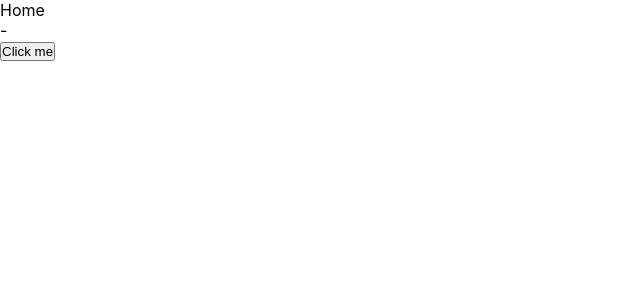
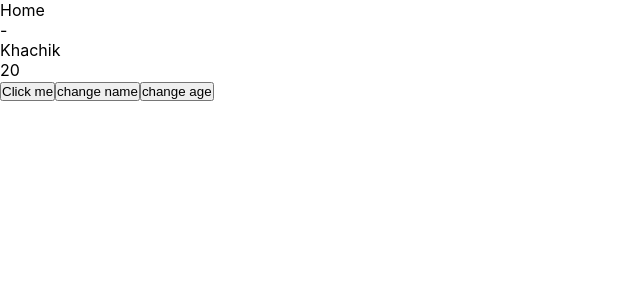
Before and after one commit to KhachGevorgyan94/Function-components, a React (Create React App) app: page / in a window 1280 px wide. Shown: the top 300 px of the page, without its empty margins (0-640 px from the left). Built offline with nearby package versions, Linux system fonts and the light colour scheme.

Commit message:
redux toolkit

```diff
--- a/package.json
+++ b/package.json
@@ -3,6 +3,7 @@
   "version": "0.1.0",
   "private": true,
   "dependencies": {
+    "@reduxjs/toolkit": "^1.9.7",
     "@testing-library/jest-dom": "^5.17.0",
     "@testing-library/react": "^13.4.0",
     "@testing-library/user-event": "^13.5.0",
--- a/src/pages/home/index.jsx
+++ b/src/pages/home/index.jsx
@@ -1,27 +1,43 @@
 import {useDispatch, useSelector} from "react-redux";
 import {useEffect} from "react";
+import usersSlice, {changeAge, changeName} from "../../store/reducers/usersSlice";
 
 export const Home = () => {
 
     const firstName = useSelector(state => state.firstName)
-    const lastName = useSelector(state => state.lastName)
+    const lastName = useSelector(state => state.usersReducer.lastName)
+
+    const userInfo = useSelector(state=>state.usersSlice.userInfo)
+
+
     const dispatch = useDispatch()
-    useEffect(() => {
-        console.log(firstName)
-    }, []);
+    // useEffect(() => {
+    //     console.log(firstName)
+    // }, []);
 
+    // console.log(lastName)
 
     const handleCLick = () => {
         dispatch({type: "SET_MY_NAME", payload: 'Gevorgyan'})
     }
 
+    const changeMyName = ()=>{
+        dispatch(changeName('Hayk'))
+    }
 
+    const changeMyAge = ()=>{
+        dispatch(changeAge(35))
+    }
     return <div className={'P-info-block'}>
         Home {firstName}
         <br/>
         {lastName ? <p>{lastName}</p> : '-'}
         <br/>
+        <p>{userInfo.name}</p>
+        <p>{userInfo.age}</p>
 
         <button onClick={handleCLick}>Click me</button>
+        <button onClick={changeMyName}>change name</button>
+        <button onClick={changeMyAge}>change age</button>
     </div>
 }
--- a/src/store/index.js
+++ b/src/store/index.js
@@ -1,16 +1,18 @@
 // import {createStore, combineReducers} from "redux";
-import { createStore, combineReducers, applyMiddleware, compose } from 'redux';
+// import { createStore, combineReducers, applyMiddleware, compose } from 'redux';
 import {usersReducer} from "./reducers/users";
 import {productReducer} from "./reducers/products";
+import {combineReducers, configureStore} from '@reduxjs/toolkit'
+import usersSlice from "./reducers/usersSlice";
 
-const customCombineReducers = combineReducers({
-    users:usersReducer,
-    productReducer
-})
+// const customCombineReducers = combineReducers({
+//     users:usersReducer,
+//     productReducer
+// })
 
 // usersReducer:usersReducer
 // export const store = createStore(usersReducer)
-export const store = createStore(customCombineReducers,window.__REDUX_DEVTOOLS_EXTENSION__ && window.__REDUX_DEVTOOLS_EXTENSION__())
+// export const store = createStore(customCombineReducers,window.__REDUX_DEVTOOLS_EXTENSION__ && window.__REDUX_DEVTOOLS_EXTENSION__())
 
 //store = {
 //     usersList: [],
@@ -21,12 +23,22 @@ export const store = createStore(customCombineReducers,window.__REDUX_DEVTOOLS_E
 /**
  * store = {
  *     users:{
- *
  *     },
  *     productReducer:{
- *
  *     }
  *
  * }
  *
  * **/
+
+
+
+// redux toolkit
+    const customCombineReducers = combineReducers({
+    usersReducer,
+    usersSlice
+})
+
+export const store = configureStore({
+    reducer:customCombineReducers
+})
--- /dev/null
+++ b/src/store/reducers/usersSlice/index.js
@@ -0,0 +1,33 @@
+import { createSlice } from '@reduxjs/toolkit'
+
+const initialState = {
+    userInfo:{
+        name:'Khachik',
+        age:20
+    }
+}
+
+
+const usersSlice = createSlice({
+    initialState,
+    name:'vazgen',
+    reducers:{
+        // decremented: state => {
+        //     state.value -= 1
+        // },
+
+        changeName(state,action){
+            state.userInfo.name = action.payload
+        },
+        changeAge(state,action){
+            state.userInfo.age = action.payload
+        }
+    },
+    extraReducers:{
+
+    }
+})
+
+export const { changeName, changeAge } = usersSlice.actions
+
+export default usersSlice.reducer
```
Also changed, not shown: 1 other file (tests, documents, lock files or other folders).
